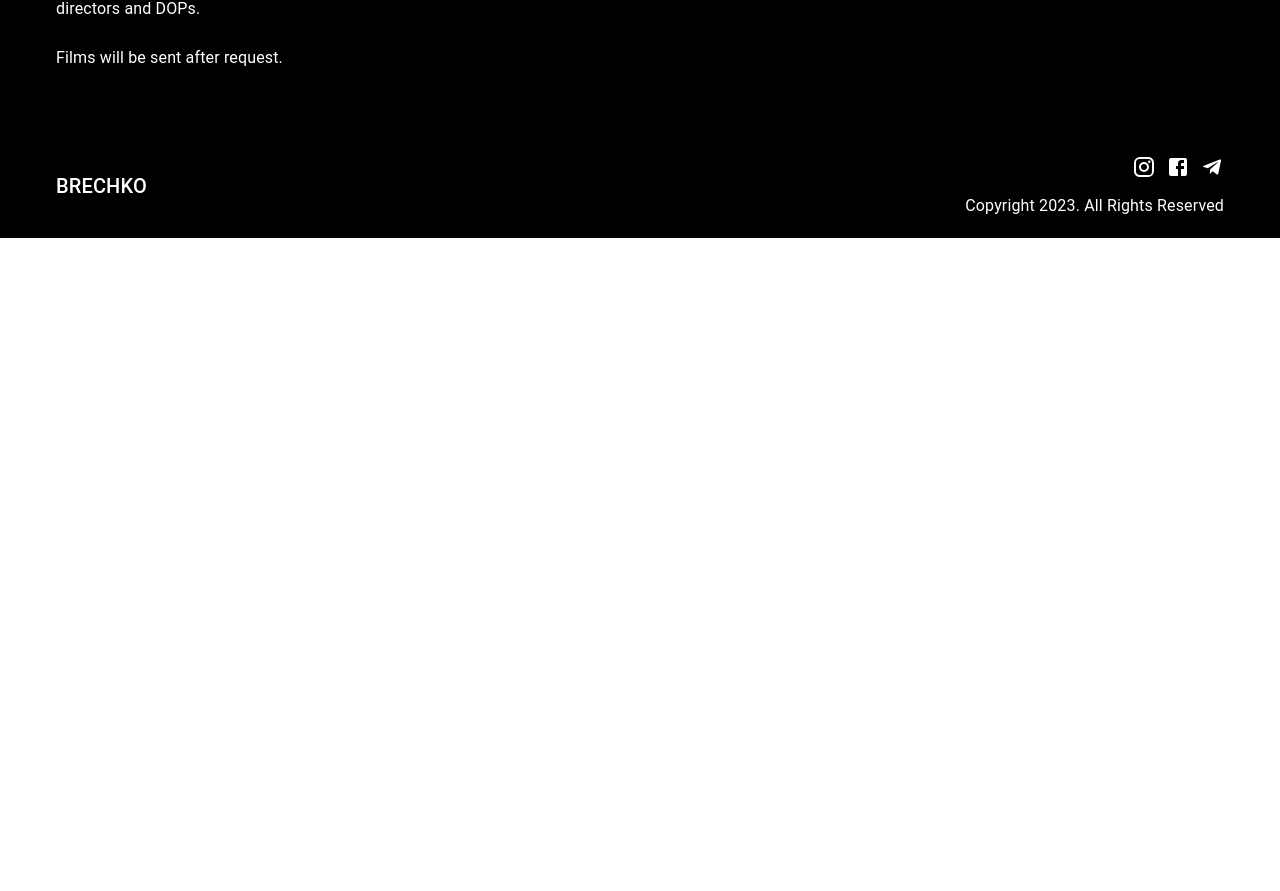
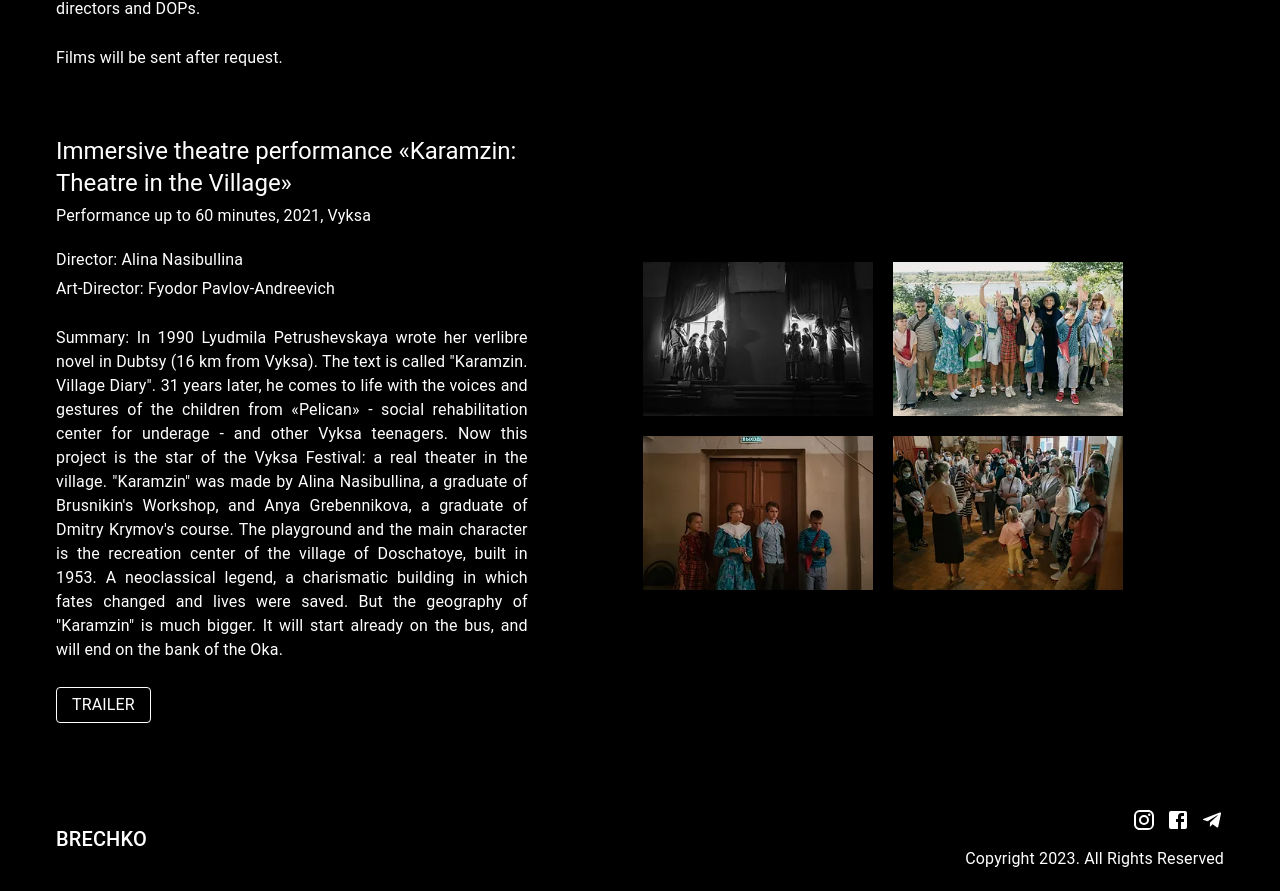
Before and after one commit to horoshopodumaj/brechko, a React (Create React App) app in the folder sasha-app/: page / in a window 1280 px wide. Shown: the part 3019-3910 px from the top of the page. Before the commit the page ends 3257 px from the top, so only its background shows below. Built offline with nearby package versions, Linux system fonts and the light colour scheme.

Commit message:
added third project

```diff
--- a/sasha-app/src/components/projects/Projects.js
+++ b/sasha-app/src/components/projects/Projects.js
@@ -10,6 +10,10 @@ import etnos1 from "../../assets/img/etnos1.jpg";
 import etnos2 from "../../assets/img/etnos2.jpg";
 import etnos3 from "../../assets/img/etnos3.jpg";
 import etnos4 from "../../assets/img/etnos4.jpg";
+import vyksa1 from "../../assets/img/vyksa1.jpg";
+import vyksa2 from "../../assets/img/vyksa2.jpg";
+import vyksa3 from "../../assets/img/vyksa3.jpg";
+import vyksa4 from "../../assets/img/vyksa4.jpg";
 
 export default function Projects() {
     return (
@@ -50,7 +54,11 @@ export default function Projects() {
                         <Link
                             to="https://disk.yandex.ru/i/zta6nTaVY3v1pg"
                             target="_blank"
-                            style={{ color: "white", marginBottom: "15px", display: "block" }}>
+                            style={{
+                                color: "white",
+                                marginBottom: "15px",
+                                display: "inline-block",
+                            }}>
                             <Button
                                 variant="outlined"
                                 color="inherit"
@@ -175,6 +183,88 @@ export default function Projects() {
                         </Box>
                     </Grid>
                 </Grid>
+                <Grid
+                    container
+                    sx={{ justifyContent: "center", alignItems: "center", paddingBottom: "50px" }}>
+                    <Grid item xs={12} md={5} pr="15px">
+                        <Typography variant="h5" sx={{ pb: "5px" }}>
+                            <FormattedMessage id="vyksaTitle" />
+                        </Typography>
+                        <Typography sx={{ pb: "20px" }}>
+                            <FormattedMessage id="vyksaTime" />
+                        </Typography>
+                        <Typography sx={{ pb: "5px" }}>
+                            <FormattedMessage id="vyksaDirector" />
+                        </Typography>
+                        <Typography sx={{ pb: "25px" }}>
+                            <FormattedMessage id="vyksaProd" />
+                        </Typography>
+                        <Typography sx={{ pb: "25px", textAlign: "justify" }}>
+                            <FormattedMessage id="vyksaSummary" />
+                        </Typography>
+                        <Link
+                            to="https://disk.yandex.ru/i/PGH6wXpXPHuwMQ"
+                            target="_blank"
+                            style={{
+                                color: "white",
+                                marginBottom: "15px",
+                                display: "inline-block",
+                            }}>
+                            <Button
+                                variant="outlined"
+                                color="inherit"
+                                sx={{
+                                    "&:hover": { color: "black", background: "white" },
+                                }}>
+                                <Typography>
+                                    <FormattedMessage id="mirrorTrailer" />
+                                </Typography>
+                            </Button>
+                        </Link>
+                    </Grid>
+                    <Grid item xs={12} md={7} sx={{ textAlign: "center" }}>
+                        <Box
+                            sx={{
+                                pb: "20px",
+                                display: "flex",
+                                gap: { xs: "10px", sm: "20px" },
+                                justifyContent: "center",
+                                flexDirection: { xs: "column", sm: "row" },
+                                alignItems: "center",
+                            }}>
+                            <img
+                                src={vyksa1}
+                                alt="mirror1"
+                                style={{ maxWidth: "230px", maxHeight: "330px" }}
+                            />
+                            <img
+                                src={vyksa2}
+                                alt="mirror2"
+                                style={{ maxWidth: "230px", maxHeight: "330px" }}
+                            />
+                        </Box>
+                        <Box
+                            sx={{
+                                pb: "20px",
+                                display: "flex",
+                                gap: "20px",
+                                justifyContent: "center",
+                                flexDirection: { xs: "column", sm: "row" },
+                                alignItems: "center",
+                            }}>
+                            <img
+                                src={vyksa3}
+                                alt="mirror3"
+                                style={{ maxWidth: "230px", maxHeight: "330px" }}
+                            />
+                            <img
+                                src={vyksa4}
+                                alt="mirror4"
+                                style={{ maxWidth: "230px", maxHeight: "330px" }}
+                            />
+                        </Box>
+                    </Grid>
+                </Grid>
             </div>
         </section>
     );
--- a/sasha-app/src/i18n/messages.js
+++ b/sasha-app/src/i18n/messages.js
@@ -33,6 +33,11 @@ export const messages = {
         etnosDOP: `DOPs: Evgeniy Rodin, Vitaliy Zaytsev, Andrey Mayka, Leonid Kim, Xenia Selvian, Zarina Kodzaeva, etc.`,
         etnosSummary: `Summary: Six short films up to 26 minutes about different small nations who live on the Russian territory, such as: Seto, Moksha and Erzya, Besermyans, Buryats, Abazins and Russians. We produced six shooting expeditions with six different groups of directors and DOPs.`,
         etnosTrailer: `Films will be sent after request.`,
+        vyksaTitle: `Immersive theatre performance «Karamzin: Theatre in the Village»`,
+        vyksaTime: `Performance up to 60 minutes, 2021, Vyksa`,
+        vyksaDirector: `Director: Alina Nasibullina`,
+        vyksaProd: `Art-Director: Fyodor Pavlov-Andreevich `,
+        vyksaSummary: `Summary: In 1990 Lyudmila Petrushevskaya wrote her verlibre novel in Dubtsy (16 km from Vyksa). The text is called "Karamzin. Village Diary". 31 years later, he comes to life with the voices and gestures of the children from «Pelican» -  social rehabilitation center for underage - and other Vyksa teenagers. Now this project is the star of the Vyksa Festival: a real theater in the village. "Karamzin" was made by Alina Nasibullina, a graduate of Brusnikin's Workshop, and Anya Grebennikova, a graduate of Dmitry Krymov's course. The playground and the main character is the recreation center of the village of Doschatoye, built in 1953. A neoclassical legend, a charismatic building in which fates changed and lives were saved. But the geography of "Karamzin" is much bigger. It will start already on the bus, and will end on the bank of the Oka.`,
     },
     [LOCALES.RU]: {
         home: "главная",
@@ -62,5 +67,10 @@ export const messages = {
         etnosDOP: `Операторы: Леонид Ким, Зарина Кодзаева, Евгений Родин, Виталий Зайцев, Ксения Сельвиан, Андрей Майка.`,
         etnosSummary: `Описание проекта: Серия документальных фильмов, снятых для Федерального агентства по делам национальностей. Мы путешествовали в разные регионы России, чтобы изучить и зафиксировать жизнь современных представителей малочисленных народов, таких как Сето, Бесермяне, Абазины, Буряты, Мокша и Эрзя.`,
         etnosTrailer: `Ссылки на фильмы будут отправлены по запросу.`,
+        vyksaTitle: `Иммерсивный спектакль «Карамзин. Театр в деревне» в рамках фестиваля Vyksa Fest`,
+        vyksaTime: `Продолжительность спектакля до 60 минут, 2021 год, Выкса`,
+        vyksaDirector: `Режиссер: Алина Насибуллина`,
+        vyksaProd: `Генеральный продюсер: Федор Павлов-Андреевич`,
+        vyksaSummary: `Описание проекта: В 1990 году Людмила Петрушевская написала верлибром роман «Карамзин. Деревенский дневник» в деревне Дубцы (16 км от Выксы). Спустя 30 лет мы поставили спектакль, в котором принимали участие дети из реабилитационного центра «Пеликан», а так же директор и сотрудники ДК Досчатое (здание 1953 года постройки с тех пор не реставрировалось). Этот спектакль - путешествие в детство в деревне, дети из сложных семей ведут зрителя за руку, играют в догонялки и читают «Сказку про электричество» так, что у всех наблюдателей по телу бежит тот самый ток. Спектакль шел в рамках фестиваля и повторялся в 2022 году.`,
     },
 };
```
